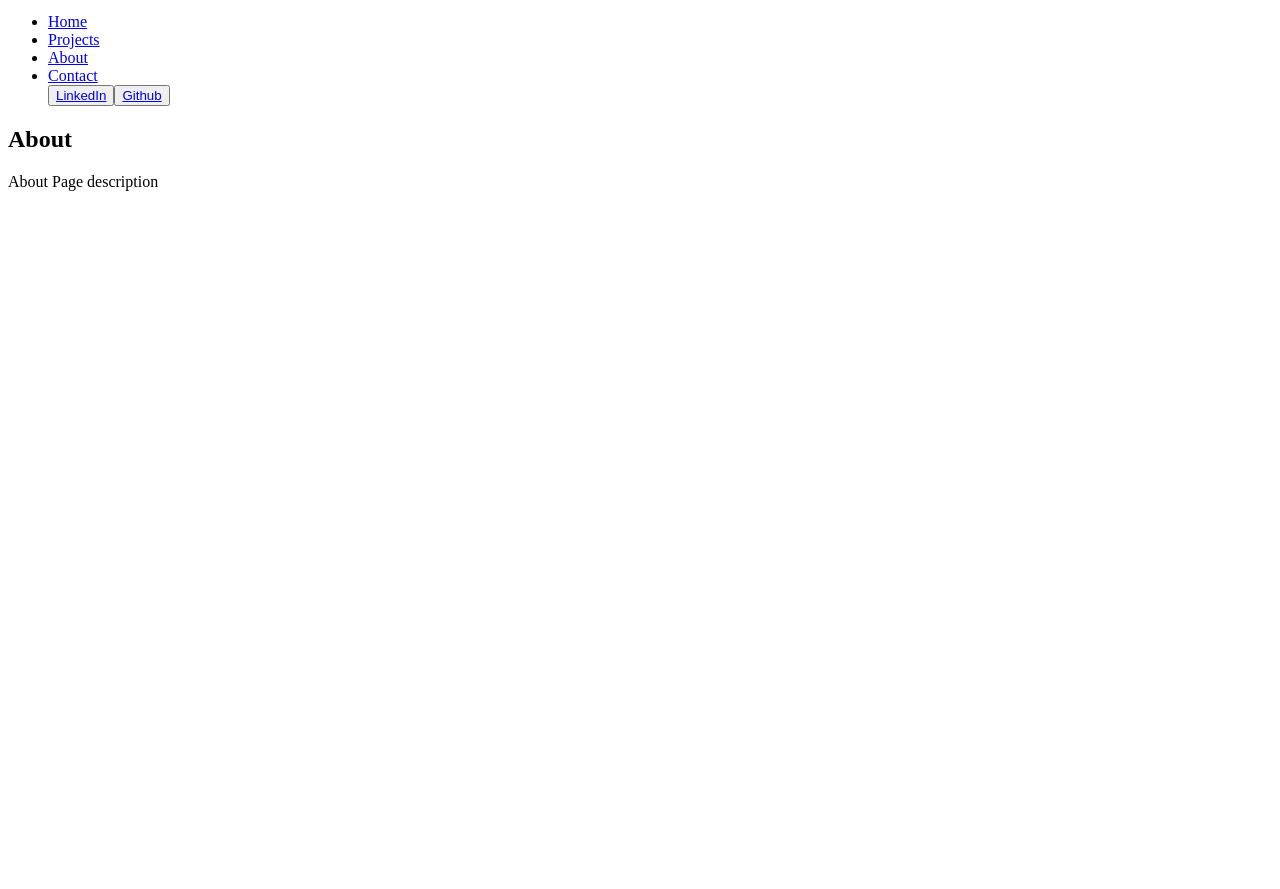
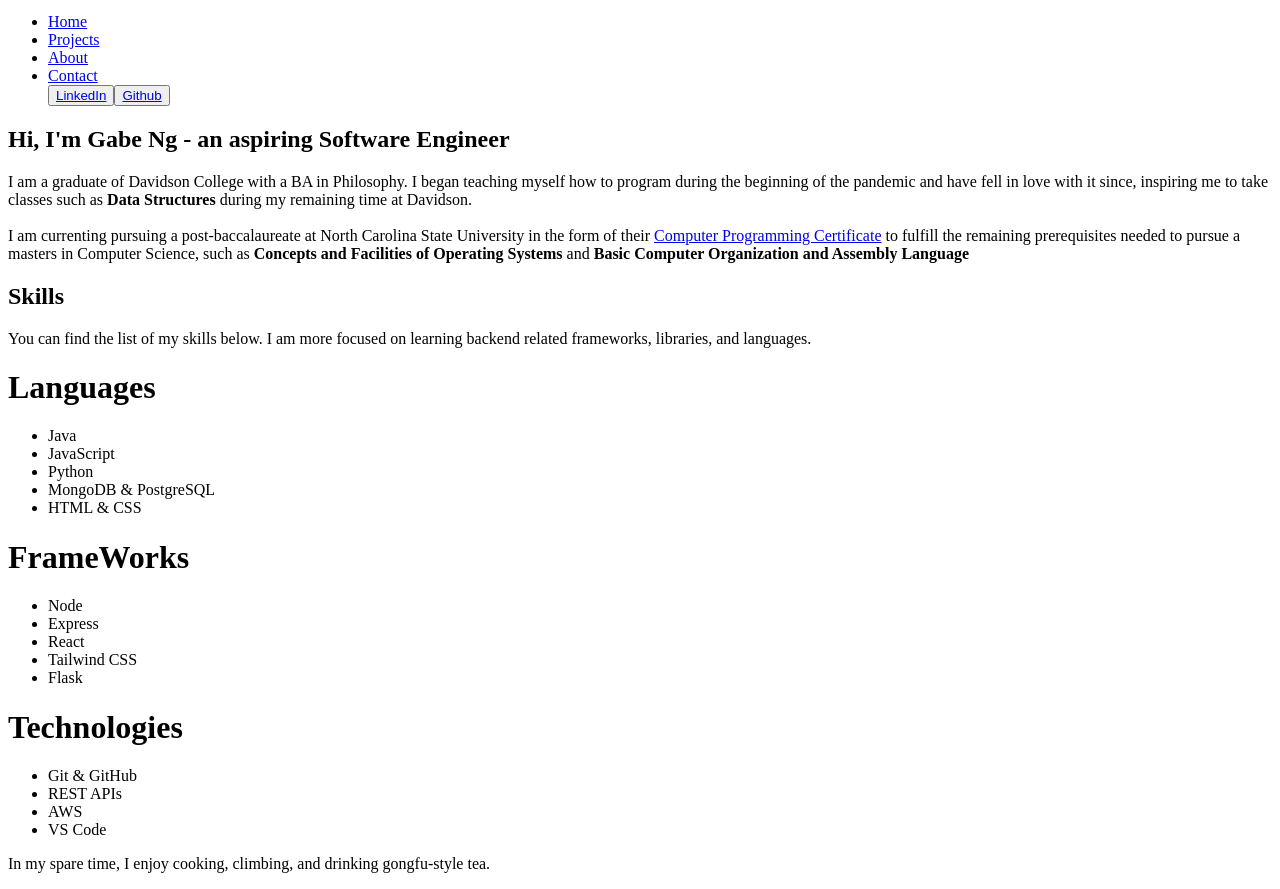
Before and after one commit to bmbno/portfolio, a React (Create React App) app: page /portfolio/about in a window 1280 px wide. Shown: the part 1460-2349 px from the top of the page. Before the commit the page ends 1667 px from the top, so only its background shows below. Built offline with nearby package versions, Linux system fonts and the light colour scheme.

Commit message:
first draft of about page

```diff
--- a/src/routes/About.js
+++ b/src/routes/About.js
@@ -2,11 +2,81 @@ import React from "react";
 
 const About = () => {
   return (
-    <div className="w-full my-32">
+    <div className="flex w-full my-32">
       <div className="max-w-[1240px] mx-auto">
-        <div className="text-center">
-          <h2 className="text-5xl font-bold">About</h2>
-          <p className="text-3xl py-6 text-gray-500">About Page description</p>
+        <div className="pb-12">
+          <h2 className="text-5xl font-bold text-neutral-100">
+            Hi, I'm Gabe Ng - an aspiring Software Engineer
+          </h2>
+          <p className="text-3xl py-6 text-neutral-300">
+            I am a graduate of Davidson College with a BA in Philosophy. I began
+            teaching myself how to program during the beginning of the pandemic
+            and have fell in love with it since, inspiring me to take classes
+            such as <b>Data Structures</b> during my remaining time at Davidson.
+            <br />
+            <br />I am currenting pursuing a post-baccalaureate at North
+            Carolina State University in the form of their{" "}
+            <a
+              href="https://www.engineeringonline.ncsu.edu/programs-and-courses/certificates/computer-programming-certificate/"
+              target="_blank"
+              rel="noopener noreferrer"
+              className="hover:text-neutral-50"
+            >
+              Computer Programming Certificate
+            </a>{" "}
+            to fulfill the remaining prerequisites needed to pursue a masters in
+            Computer Science, such as{" "}
+            <b>Concepts and Facilities of Operating Systems</b> and{" "}
+            <b>Basic Computer Organization and Assembly Language</b>
+          </p>
+        </div>
+        <div className="pb-12">
+          <h2 className="text-5xl font-bold text-neutral-100">Skills</h2>
+          <p className="text-3xl py-6 text-neutral-300">
+            You can find the list of my skills below. I am more focused on
+            learning backend related frameworks, libraries, and languages.
+          </p>
+          <div className="flex flex-wrap justify-between">
+            <div className="flex flex-col">
+              <h1 className="text-5xl font-bold text-neutral-100">Languages</h1>
+              <ul className="text-3xl py-6 text-neutral-300">
+                <li>Java</li>
+                <li>JavaScript</li>
+                <li>Python</li>
+                <li>MongoDB &amp; PostgreSQL</li>
+                <li>HTML &amp; CSS</li>
+              </ul>
+            </div>
+            <div className="flex flex-col">
+              <h1 className="text-5xl font-bold text-neutral-100">
+                FrameWorks
+              </h1>
+              <ul className="text-3xl py-6 text-neutral-300">
+                <li>Node</li>
+                <li>Express</li>
+                <li>React</li>
+                <li>Tailwind CSS</li>
+                <li>Flask</li>
+              </ul>
+            </div>
+            <div className="flex flex-col">
+              <h1 className="text-5xl font-bold text-neutral-100">
+                Technologies
+              </h1>
+              <ul className="text-3xl py-6 text-neutral-300">
+                <li>Git &amp; GitHub</li>
+                <li>REST APIs</li>
+                <li>AWS</li>
+                <li>VS Code</li>
+              </ul>
+            </div>
+          </div>
+        </div>
+        <div>
+          <p className="text-3xl py-6 text-neutral-300">
+            In my spare time, I enjoy cooking, climbing, and drinking
+            gongfu-style tea.
+          </p>
         </div>
       </div>
     </div>
```
